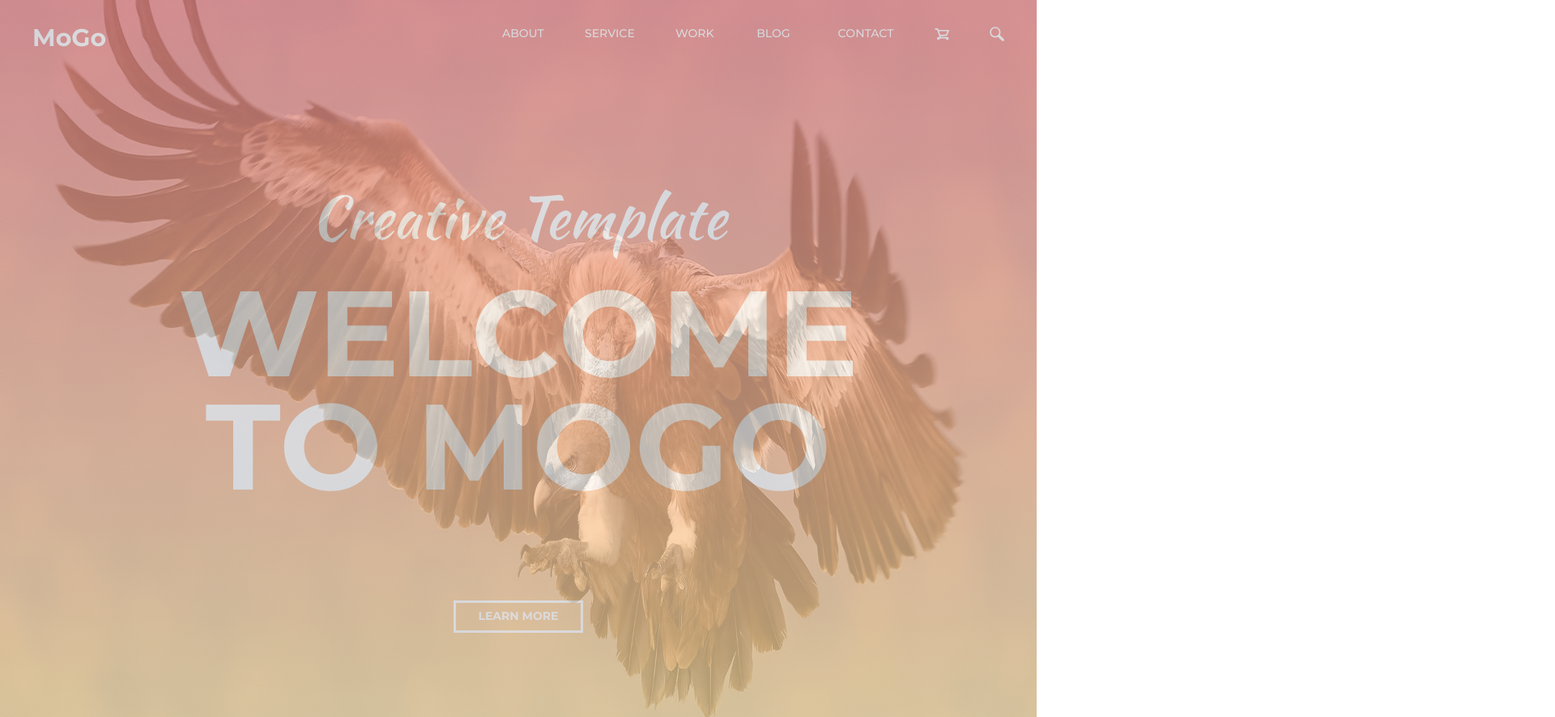
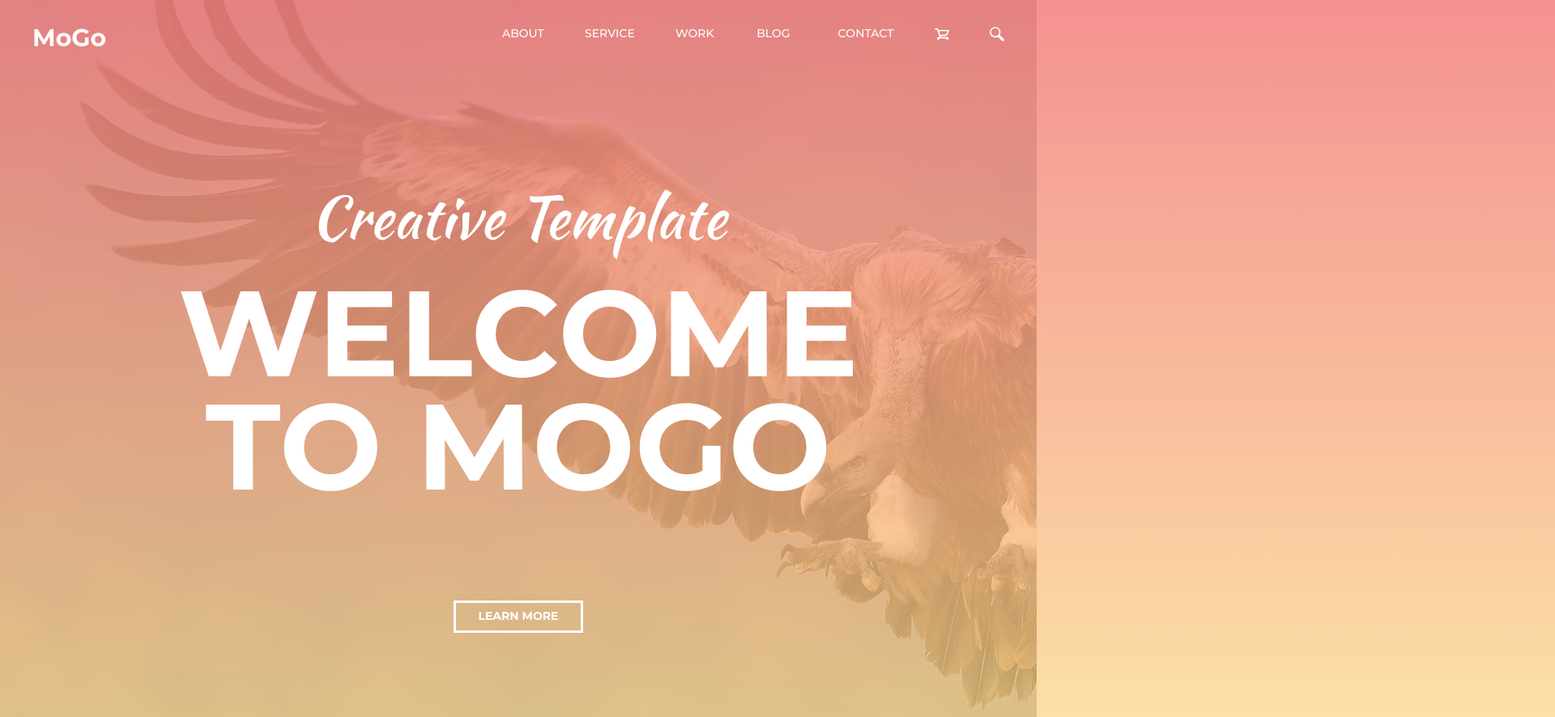
Before and after one commit to OlesiaMV/goit-hw-html-css, a plain HTML site: page hw-10/index.html in a window 1280 px wide. Shown: the top 886 px of the page at 81% size, 1920 px wide, since content can reach past the window. Drawn offline with Linux system fonts and the light colour scheme.

Commit message:
added page-header::before

```diff
--- a/hw-10/css/styles.css
+++ b/hw-10/css/styles.css
@@ -138,7 +138,19 @@
 }
 
 .page-header {
-  background-image: -webkit-gradient(
+  max-width: 1920px;
+  position: relative;
+  height: 1000px;
+  color: #ffffff;
+  background: url("../img/eagle-min.png");
+
+}
+
+.page-header::before {
+  display: block;
+  content: "";
+  position: absolute;
+ background-image: -webkit-gradient(
     linear,
     left bottom, left top,
     from(rgba(252, 227, 138, 0.74)),
@@ -154,15 +166,17 @@
     rgba(252, 227, 138, 0.74) 0%,
     rgba(243, 129, 129, 0.87) 100%
   );
+  background-image: linear-gradient(
+    to top,
+    rgba(252, 227, 138, 0.74) 0%,
+    rgba(243, 129, 129, 0.87) 100%);
+ width: 1920px;
+  height: 1000px;
   background-size: cover;
   background-repeat: no-repeat;
   background-position: top;
-  max-width: 1920px;
-  position: relative;
   margin: 0 auto;
   padding: 0;
-  height: 1000px;
-  color: #ffffff;
 }
 
 .container {
--- a/hw-10/index.html
+++ b/hw-10/index.html
@@ -9,11 +9,11 @@
 </head>
 
 <body>
-    <header class="page-header ">
+    <header class="page-header">
   <div class="page-container">
- <img class="page-photo"  srcset="./img/eagle-min.png 1920w, ./img/eagle@2x.png 3840w" alt="eadle" height="1000">
-      </div>
- <div class="container">
+ <!-- <img class="page-photo"  srcset="./img/eagle-min.png 1920w, ./img/eagle@2x.png 3840w" alt="eadle" height="1000">
+      </div> -->
+ <div class="container ">
           <nav class="page-nav">
             <a class="logo">MoGo</a>
             <ul class="site-navigation">
@@ -46,8 +46,6 @@
     </header>
 
     <main class="container">
-
-
         <section class="section-first">
           <h2 class="text-first">We work with</h2>
           <h3 class="text-second">Amazing Services</h3>
```
